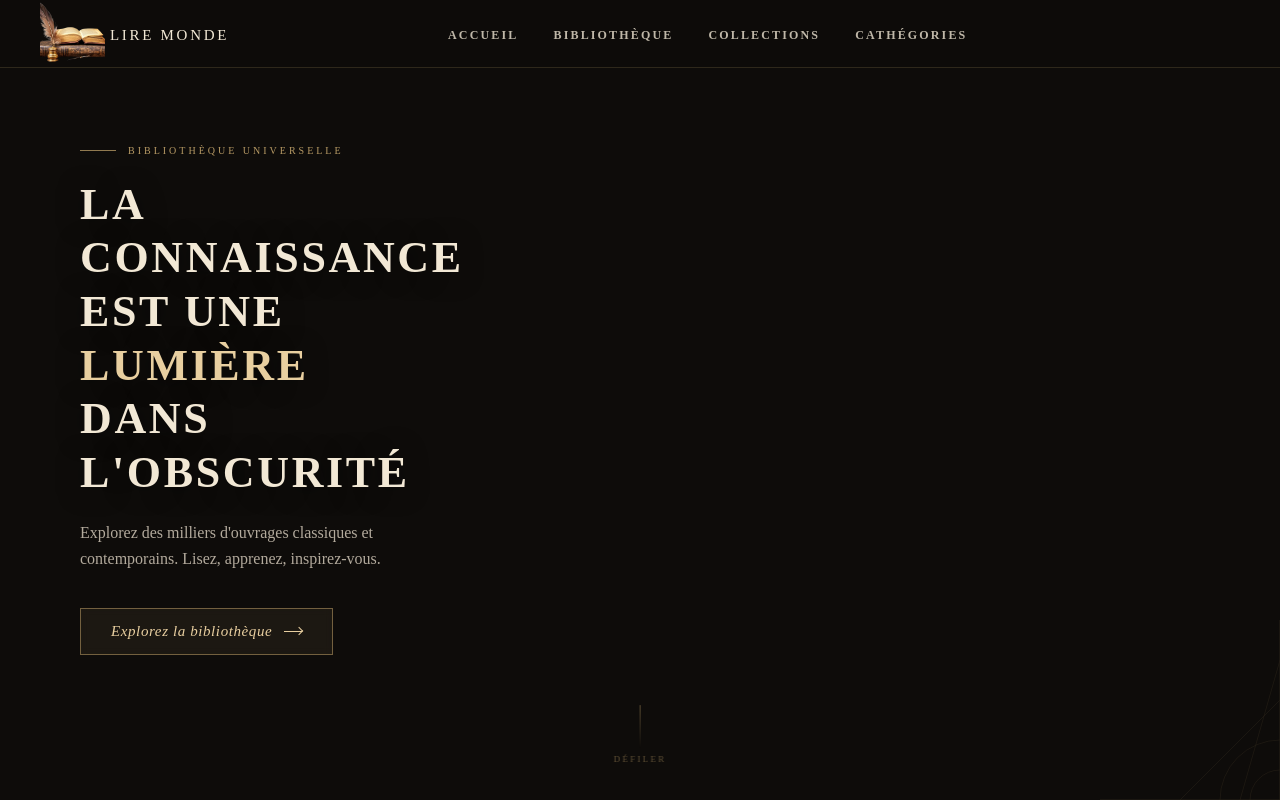
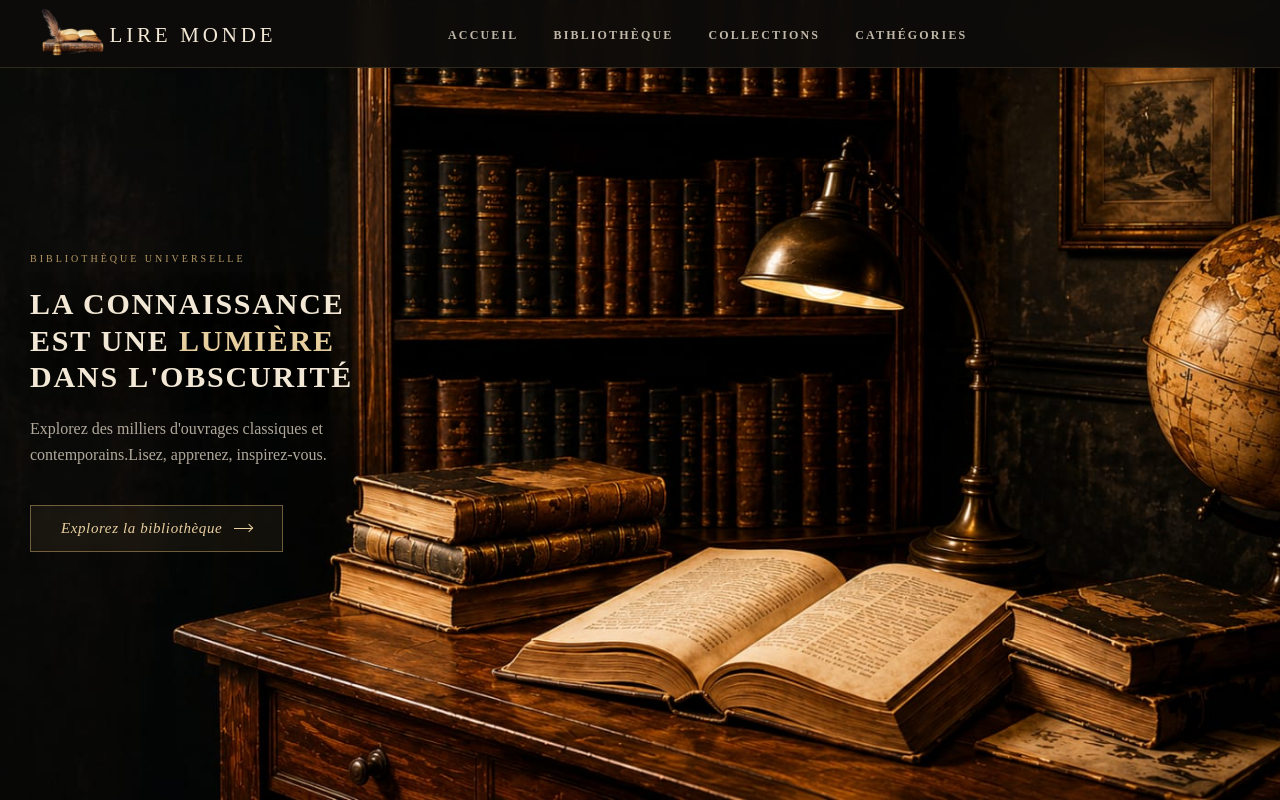
Before and after one commit to teresa158/Lire-Monde, a plain HTML site: page index.html in a window 1280 px wide. Drawn offline with Linux system fonts and the light colour scheme.

Commit message:
modifications en html et css

```diff
--- a/index.html
+++ b/index.html
@@ -23,52 +23,32 @@
       <li><a href="#">Collections</a></li>
       <li><a href="#">Cathégories</a></li>
     </ul>
+
   </nav>
 
   <!-- HERO -->
   <section class="hero">
-    <!-- Background layers -->
-    <div class="hero-bg-fallback"></div>
-    <div class="hero-bg"></div>
 
     <!-- Content -->
-    <div class="hero-content">
-      <div class="hero-eyebrow">
-        <div class="hero-eyebrow-line"></div>
+     <div class="content">
         <span class="hero-eyebrow-text">Bibliothèque Universelle</span>
-      </div>
 
       <h1 class="hero-title">
-        La connaissance<br>
-        est une <em>lumière</em><br>
-        dans l'obscurité
-      </h1>
+        La connaissance<br> est une <em>lumière</em><br>dans l'obscurité</h1>
 
       <p class="hero-desc">
-        Explorez des milliers d'ouvrages classiques et contemporains.
-        Lisez, apprenez, inspirez-vous.
+        Explorez des milliers d'ouvrages classiques et contemporains.Lisez, apprenez, inspirez-vous.
       </p>
 
       <a href="#" class="hero-cta">
         Explorez la bibliothèque
         <span class="hero-cta-arrow"></span>
       </a>
-    </div>
 
-    <!-- Scroll indicator -->
-    <div class="scroll-hint">
-      <div class="scroll-hint-line"></div>
-      <span class="scroll-hint-label">Défiler</span>
-    </div>
+      </div>
 
-    <!-- Decorative SVG corner -->
-    <svg class="corner-deco" viewBox="0 0 180 180" fill="none" xmlns="http://www.w3.org/2000/svg">
-      <path d="M 180 0 L 180 180 L 0 180" stroke="#c9a96e" stroke-width="1"/>
-      <path d="M 180 40 L 140 180" stroke="#c9a96e" stroke-width=".5"/>
-      <path d="M 180 80 L 80 180" stroke="#c9a96e" stroke-width=".5"/>
-      <circle cx="180" cy="180" r="60" stroke="#c9a96e" stroke-width=".5"/>
-      <circle cx="180" cy="180" r="30" stroke="#c9a96e" stroke-width=".5"/>
-    </svg>
+    <img src="images/WhatsApp Image 2026-05-18 at 15.00.03.jpeg" alt="jssk" class="devider1">
+
   </section>
 
 </body>
--- a/style.css
+++ b/style.css
@@ -77,8 +77,8 @@
 }
 
 .logo-img {
-  width: 65px;
-  height: 65px;
+  width: 50x;
+  height: 50px;
   object-fit: cover;
 }
 
@@ -88,7 +88,7 @@
 
 .logo-text {
       font-family: 'Cinzel', serif;
-      font-size: 15px;
+      font-size: 21px;
       font-weight: 700;
       letter-spacing: 0.18em;
       color: var(--cream);
@@ -98,9 +98,11 @@
 .logo-text{
   position: absolute;
   font-weight: 300;
-  bottom: 35%;
+  bottom: 28%;
   margin-left: 5px;
 }
+
+
     /* ── HERO ────────────────────────────────────────── */
     .hero {
       position: relative;
@@ -121,18 +123,17 @@
       animation: heroIn .9s cubic-bezier(.22,1,.36,1) both;
     }
 
-    .hero-eyebrow {
-      display: flex;
-      align-items: center;
-      gap: 12px;
-      margin-bottom: 22px;
-    }
-
-    .hero-eyebrow-line {
-      width: 36px;
-      height: 1px;
-      background: var(--gold);
-      opacity: .7;
+    .devider1 {
+  width: 100vw;
+  height: 100vh;
+  object-fit: cover;
+  position: absolute;
+  top: 0;
+  left: 0;
+  z-index: -1;
+}
+    .content{
+      margin-left: 30px;
     }
 
     .hero-eyebrow-text {
@@ -146,13 +147,14 @@
 
     .hero-title {
       font-family: 'Cinzel', serif;
-      font-size: clamp(28px, 4vw, 44px);
+      font-size: 30px;
       font-weight: 600;
       line-height: 1.22;
       letter-spacing: .06em;
       text-transform: uppercase;
       color: var(--cream);
       margin-bottom: 20px;
+      margin-top:20px;
       text-shadow: 0 2px 24px rgba(0,0,0,.5);
     }
 
@@ -213,53 +215,3 @@
     }
 
     .hero-cta:hover .hero-cta-arrow { width: 26px; }
-
-    /* ── SCROLL INDICATOR ─────────────────────────────── */
-    .scroll-hint {
-      position: absolute;
-      bottom: 36px;
-      left: 50%;
-      transform: translateX(-50%);
-      z-index: 3;
-      display: flex;
-      flex-direction: column;
-      align-items: center;
-      gap: 8px;
-      opacity: .45;
-      animation: fadeInUp 1.4s .8s both;
-    }
-
-    @keyframes fadeInUp {
-      from { opacity: 0; transform: translate(-50%, 12px); }
-      to   { opacity: .45; transform: translate(-50%, 0); }
-    }
-
-    .scroll-hint-line {
-      width: 1px;
-      height: 38px;
-      background: linear-gradient(to bottom, var(--gold), transparent);
-      animation: scrollPulse 2s ease-in-out infinite;
-    }
-
-    @keyframes scrollPulse {
-      0%, 100% { opacity: .5; transform: scaleY(1); }
-      50%       { opacity: 1;  transform: scaleY(1.15); }
-    }
-
-    .scroll-hint-label {
-      font-family: 'Cinzel', serif;
-      font-size: 9px;
-      letter-spacing: .25em;
-      text-transform: uppercase;
-      color: var(--gold);
-    }
-
-    /* ── DECORATIVE CORNER ────────────────────────────── */
-    .corner-deco {
-      position: absolute;
-      bottom: 0; right: 0;
-      width: 180px; height: 180px;
-      z-index: 3;
-      opacity: .15;
-      pointer-events: none;
-    }
```
Also changed, not shown: images/download__16_-removebg-preview.png (added).
